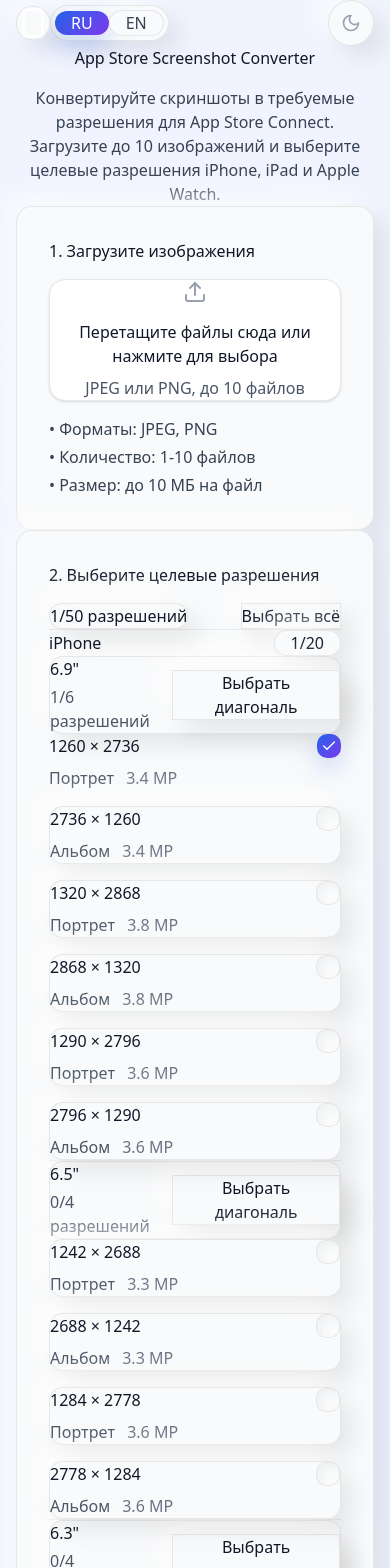
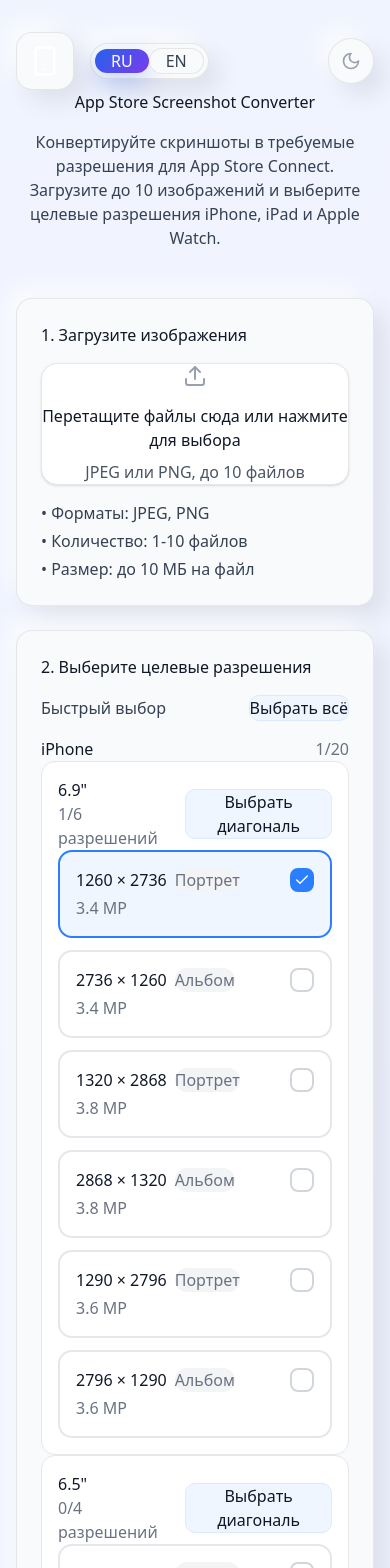
Before and after one commit to kyzdes/appstore-resizer, a React (Vite) app: page / in a window 390 px wide. Shown: the top 1568 px of the page. Built offline with nearby package versions, Linux system fonts and the light colour scheme.

Commit message:
Revert "Increase spacing and breathing room across layout"
This reverts commit 64513a450f3945d85f2cb20d4a40c1d33f1831df.

```diff
--- a/src/App.tsx
+++ b/src/App.tsx
@@ -235,10 +235,10 @@
         : { background: 'radial-gradient(circle at 20% 20%, #eef2ff, #f9fafb)' },
 
       // Neomorphic карточки
-      neumorphicCard: 'neumorphic-raised rounded-2xl p-8',
-      neumorphicCardHover: 'neumorphic-raised neumorphic-raised-hover rounded-2xl p-8',
-      neumorphicButton: 'neumorphic-raised-sm rounded-xl px-5 py-2.5 transition-all duration-300',
-      neumorphicInset: 'neumorphic-inset rounded-xl p-5',
+      neumorphicCard: 'neumorphic-raised rounded-2xl p-6',
+      neumorphicCardHover: 'neumorphic-raised neumorphic-raised-hover rounded-2xl p-6',
+      neumorphicButton: 'neumorphic-raised-sm rounded-xl px-4 py-2 transition-all duration-300',
+      neumorphicInset: 'neumorphic-inset rounded-xl p-4',
 
       // Text colors
       textPrimary: isDarkMode ? 'text-gray-100' : 'text-gray-900',
@@ -330,14 +330,14 @@
       className={`${theme.pageBg} ${isDarkMode ? 'theme-dark text-gray-100' : 'theme-light text-gray-900'}`}
       style={theme.pageBgStyle}
     >
-      <div className="max-w-7xl mx-auto px-4 py-12 sm:px-6 lg:px-10">
+      <div className="max-w-6xl mx-auto px-4 py-8 sm:px-6 lg:px-8">
         {/* Header */}
-        <div className="mb-16 relative z-10">
+        <div className="mb-12 relative z-10">
           {/* Top bar with controls */}
-          <div className="flex items-center justify-between mb-10">
-            <div className="flex items-center gap-6">
+          <div className="flex items-center justify-between mb-8">
+            <div className="flex items-center gap-4">
               {/* Logo with neomorphic effect */}
-              <div className="neumorphic-raised p-3.5 rounded-2xl relative">
+              <div className="neumorphic-raised p-3 rounded-2xl relative">
                 <div className="absolute inset-0 neumorphic-gradient-primary rounded-2xl opacity-90" />
                 <Smartphone className="w-8 h-8 text-white relative z-10" />
               </div>
@@ -383,7 +383,7 @@
 
           {/* Title and subtitle - centered */}
           <div className="text-center space-y-4">
-            <h1 className={`text-4xl sm:text-5xl font-bold tracking-tight ${theme.textPrimary}`}>
+            <h1 className={`text-4xl font-bold tracking-tight ${theme.textPrimary}`}>
               {t.title}
             </h1>
             <p className={`text-lg max-w-3xl mx-auto leading-relaxed ${theme.textSecondary}`}>
@@ -393,9 +393,9 @@
         </div>
 
         {/* Main Content */}
-        <div className="grid lg:grid-cols-3 gap-8 lg:gap-12 relative z-10">
+        <div className="grid lg:grid-cols-3 gap-6 lg:gap-8 relative z-10">
           {/* Left Column - Upload & Resolutions */}
-          <div className="lg:col-span-2 space-y-8">
+          <div className="lg:col-span-2 space-y-6">
             {/* Upload Section */}
             <div className={theme.neumorphicCard}>
               <h2 className={`${theme.textPrimary} mb-4`}>
@@ -441,7 +441,7 @@
 
           {/* Right Column - Summary & Actions */}
           <div className="lg:col-span-1">
-            <div className={`${theme.neumorphicCard} lg:sticky lg:top-12 space-y-8`}>
+            <div className={`${theme.neumorphicCard} lg:sticky lg:top-8 space-y-6`}>
               {/* Header */}
               <div className="flex items-center justify-between">
                 <h2 className={`text-xl font-semibold ${theme.textPrimary}`}>
--- a/src/components/ResolutionSelector.tsx
+++ b/src/components/ResolutionSelector.tsx
@@ -45,77 +45,65 @@
   const allSelected = selectedResolutions.length === resolutions.length;
 
   return (
-    <div className="space-y-8">
-      {/* Top-level quick actions */}
-      <div className="flex items-center justify-between pb-6">
-        <div className="flex items-center gap-3">
-          <div className="neumorphic-raised px-5 py-2 rounded-xl">
-            <span className={`text-sm font-semibold ${isDarkMode ? 'text-gray-100' : 'text-gray-900'}`}>
-              {texts.countLabel(selectedResolutions.length, resolutions.length)}
-            </span>
-          </div>
-        </div>
+    <div className="space-y-4">
+      <div className="flex items-center justify-between">
+        <p className={isDarkMode ? 'text-gray-200' : 'text-gray-700'}>{texts.quickSelect}</p>
         <button
           onClick={onToggleAll}
-          className="neumorphic-button hover:neumorphic-raised-hover text-sm font-medium px-5 py-2.5"
+          className={`text-sm font-medium px-3 py-1.5 rounded-lg border ${
+            isDarkMode
+              ? 'border-slate-700 text-blue-200 hover:border-blue-400 hover:text-blue-300 bg-slate-900'
+              : 'border-blue-100 text-blue-600 hover:border-blue-300 hover:text-blue-700 bg-blue-50'
+          }`}
         >
           {allSelected ? texts.clearAll : texts.selectAll}
         </button>
       </div>
 
-      {/* Divider */}
-      <div className="neumorphic-divider" />
+      {Object.entries(groupedResolutions).map(([device, diagonals]) => (
+        <div key={device} className="space-y-3">
+          <div className="flex items-center justify-between">
+            <h3 className={isDarkMode ? 'text-gray-100 font-medium' : 'text-gray-800 font-medium'}>{device}</h3>
+            <span className={isDarkMode ? 'text-sm text-gray-400' : 'text-sm text-gray-500'}>
+              {Object.values(diagonals).flat().filter(r => selectedResolutions.includes(r.id)).length}/
+              {Object.values(diagonals).flat().length}
+            </span>
+          </div>
 
-      {/* Device Groups - Simple Grid Layout */}
-      <div className="space-y-10">
-        {Object.entries(groupedResolutions).map(([device, diagonals]) => {
-          const deviceResolutions = Object.values(diagonals).flat();
-          const selectedCount = deviceResolutions.filter(r => selectedResolutions.includes(r.id)).length;
+          <div className="space-y-3">
+            {Object.entries(diagonals).map(([diagonal, diagonalResolutions]) => {
+              const selectedCount = diagonalResolutions.filter(r => selectedResolutions.includes(r.id)).length;
+              const allDiagonalSelected = selectedCount === diagonalResolutions.length;
 
               return (
-            <div key={device} className="space-y-5">
-              {/* Device Header */}
-              <div className="flex items-center justify-between">
-                <h3 className={`text-lg font-semibold ${isDarkMode ? 'text-gray-100' : 'text-gray-900'}`}>
-                  {device}
-                </h3>
-                <div className="neumorphic-raised px-4 py-1.5 rounded-full">
-                  <span className={`text-sm font-medium ${isDarkMode ? 'text-gray-200' : 'text-gray-800'}`}>
-                    {selectedCount}/{deviceResolutions.length}
-                  </span>
-                </div>
-              </div>
-
-              {/* Diagonal Groups */}
-              <div className="space-y-7">
-                {Object.entries(diagonals).map(([diagonal, diagonalResolutions]) => {
-                  const selectedDiagonalCount = diagonalResolutions.filter(r => selectedResolutions.includes(r.id)).length;
-                  const allDiagonalSelected = selectedDiagonalCount === diagonalResolutions.length;
-
-                  return (
-                    <div key={`${device}-${diagonal}`} className="space-y-3">
-                      {/* Diagonal Header with action button */}
-                      <div className="neumorphic-raised rounded-xl p-5">
-                        <div className="flex items-center justify-between gap-3">
+                <div
+                  key={`${device}-${diagonal}`}
+                  className={`rounded-xl p-4 space-y-3 border ${
+                    isDarkMode ? 'border-slate-800 bg-slate-900' : 'border-gray-200 bg-white'
+                  }`}
+                >
+                  <div className="flex items-center justify-between gap-2">
                     <div>
-                            <p className={`font-medium ${isDarkMode ? 'text-gray-100' : 'text-gray-900'}`}>
+                      <p className={isDarkMode ? 'text-gray-100 font-medium' : 'text-gray-900 font-medium'}>
                         {diagonal}
                       </p>
-                            <p className={`text-sm mt-1 ${isDarkMode ? 'text-gray-400' : 'text-gray-600'}`}>
-                              {texts.countLabel(selectedDiagonalCount, diagonalResolutions.length)}
+                      <p className={isDarkMode ? 'text-gray-400 text-sm' : 'text-gray-500 text-sm'}>
+                        {texts.countLabel(selectedCount, diagonalResolutions.length)}
                       </p>
                     </div>
                     <button
                       onClick={() => onToggleDiagonal(device as Resolution['device'], diagonal)}
-                            className="neumorphic-button text-sm font-medium whitespace-nowrap px-4 py-2"
+                      className={`text-sm font-medium px-3 py-1.5 rounded-lg border ${
+                        isDarkMode
+                          ? 'border-slate-700 text-blue-200 hover:border-blue-400 hover:text-blue-300 bg-slate-900'
+                          : 'border-blue-100 text-blue-600 hover:border-blue-300 hover:text-blue-700 bg-blue-50'
+                      }`}
                     >
                       {allDiagonalSelected ? texts.clearDiagonal : texts.selectDiagonal}
                     </button>
                   </div>
-                      </div>
 
-                      {/* Resolution Cards Grid */}
-                      <div className="grid sm:grid-cols-2 lg:grid-cols-3 gap-4">
+                  <div className="grid sm:grid-cols-2 gap-3">
                     {diagonalResolutions.map(resolution => {
                       const isSelected = selectedResolutions.includes(resolution.id);
                       const isLandscape = resolution.width > resolution.height;
@@ -124,71 +112,52 @@
                         <button
                           key={resolution.id}
                           onClick={() => onToggle(resolution.id)}
-                              className={`relative transition-all duration-300 rounded-xl p-5 text-left ${
+                          className={`relative p-4 rounded-xl border-2 transition-all text-left ${
                             isSelected
-                                  ? 'neumorphic-active'
-                                  : 'neumorphic-raised hover:neumorphic-raised-hover'
+                              ? isDarkMode
+                                ? 'border-blue-500 bg-slate-800'
+                                : 'border-blue-500 bg-blue-50'
+                              : isDarkMode
+                                ? 'border-slate-800 bg-slate-900 hover:border-slate-700'
+                                : 'border-gray-200 bg-white hover:border-gray-300'
                           }`}
                         >
-                              {/* Gradient accent when selected */}
-                              {isSelected && (
-                                <div className="absolute inset-0 bg-gradient-to-br from-blue-500/10 to-purple-500/10 rounded-xl pointer-events-none" />
-                              )}
-
-                              {/* Content */}
-                              <div className="relative z-10 flex items-start justify-between gap-3">
-                                <div className="flex-1 space-y-2">
-                                  {/* Resolution */}
-                                  <div className="flex items-center gap-2">
-                                    <span className={`font-mono font-semibold text-base ${isDarkMode ? 'text-gray-100' : 'text-gray-900'}`}>
+                          <div className="flex items-start justify-between gap-2">
+                            <div className="flex-1">
+                              <div className="flex items-center gap-2 mb-1">
+                                <p className={isDarkMode ? 'text-gray-100' : 'text-gray-900'}>
                                   {resolution.width} × {resolution.height}
+                                </p>
+                                <span className={isDarkMode ? 'text-xs text-gray-200 px-2 py-0.5 bg-slate-800 rounded-full' : 'text-xs text-gray-500 px-2 py-0.5 bg-gray-100 rounded-full'}>
+                                  {isLandscape ? texts.orientation.landscape : texts.orientation.portrait}
                                 </span>
                               </div>
-
-                                  {/* Metadata - БЕЗ Badge и БЕЗ эмодзи */}
-                                  <div className="flex items-center gap-3">
-                                    <span className={`text-xs font-medium ${isDarkMode ? 'text-gray-400' : 'text-gray-600'}`}>
-                                      {isLandscape ? texts.orientation.landscape : texts.orientation.portrait}
-                                    </span>
-                                    <span className={`text-xs ${isDarkMode ? 'text-gray-500' : 'text-gray-500'}`}>
+                              <p className={isDarkMode ? 'text-gray-400' : 'text-gray-500'}>
                                 {(resolution.width * resolution.height / 1000000).toFixed(1)} MP
-                                    </span>
+                              </p>
                             </div>
-                                </div>
-
-                                {/* Selection indicator - checkbox style */}
-                                <div className={`w-6 h-6 rounded-lg flex items-center justify-center transition-all duration-300 shrink-0 ${
+                            <div
+                              className={`w-6 h-6 rounded-md border-2 flex items-center justify-center flex-shrink-0 ${
                                 isSelected
-                                    ? 'neumorphic-gradient-primary'
-                                    : 'neumorphic-inset-sm'
-                                }`}>
-                                  {isSelected && (
-                                    <Check className="w-4 h-4 text-white" />
-                                  )}
+                                  ? 'border-blue-500 bg-blue-500'
+                                  : isDarkMode
+                                    ? 'border-slate-700 bg-slate-900'
+                                    : 'border-gray-300 bg-white'
+                              }`}
+                            >
+                              {isSelected && <Check className="w-4 h-4 text-white" />}
                             </div>
                           </div>
                         </button>
                       );
                     })}
                   </div>
-
-                      {/* Divider between diagonal groups */}
-                      {Object.keys(diagonals).indexOf(diagonal) < Object.keys(diagonals).length - 1 && (
-                        <div className="neumorphic-divider my-4" />
-                      )}
-                    </div>
-                  );
-                })}
-              </div>
-
-              {/* Divider between device groups */}
-              {Object.keys(groupedResolutions).indexOf(device) < Object.keys(groupedResolutions).length - 1 && (
-                <div className="neumorphic-divider mt-6" />
-              )}
                 </div>
               );
             })}
           </div>
         </div>
+      ))}
+    </div>
   );
 }
```
Lines whose indentation alone changed are shown as unchanged.
